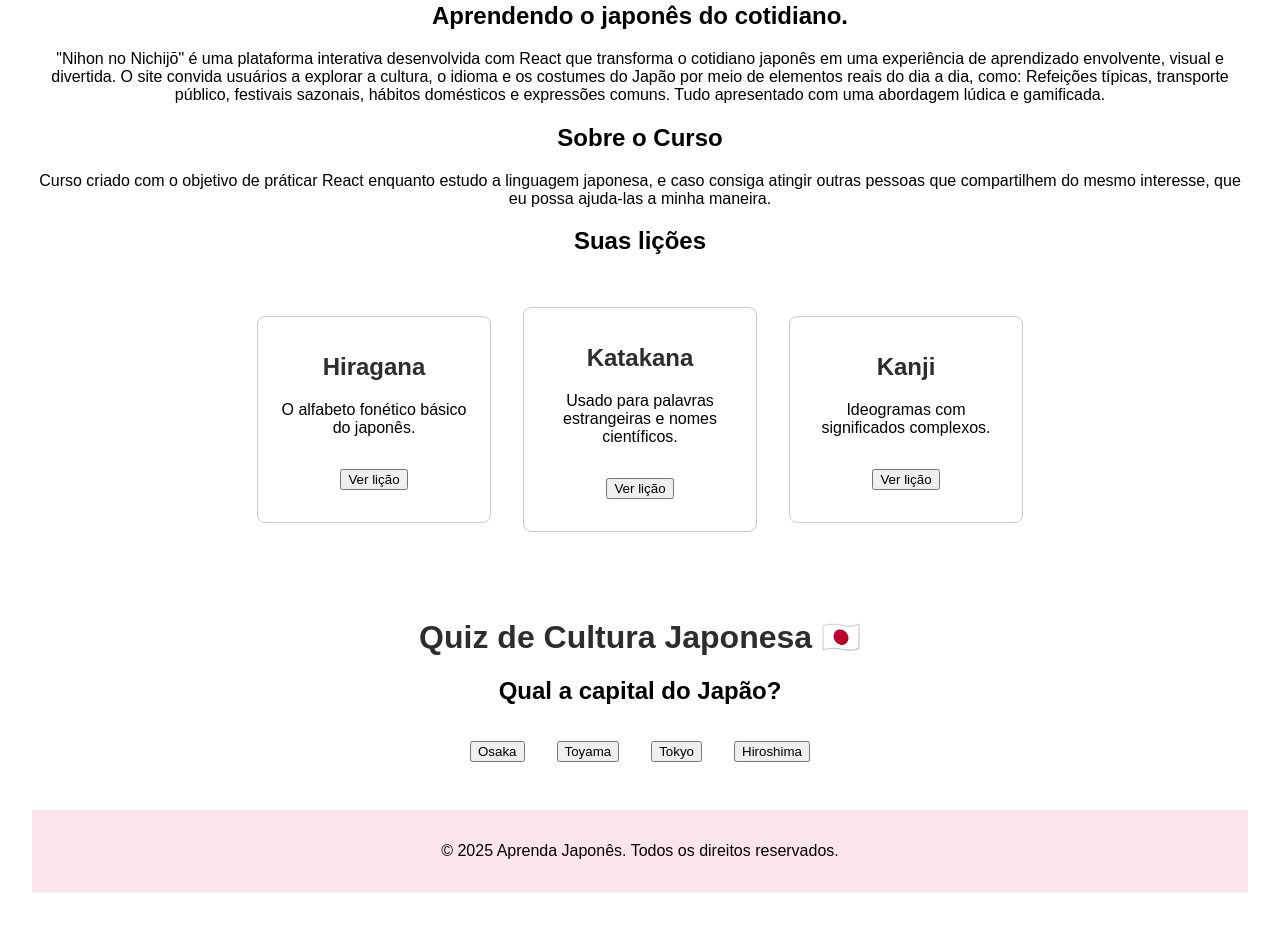
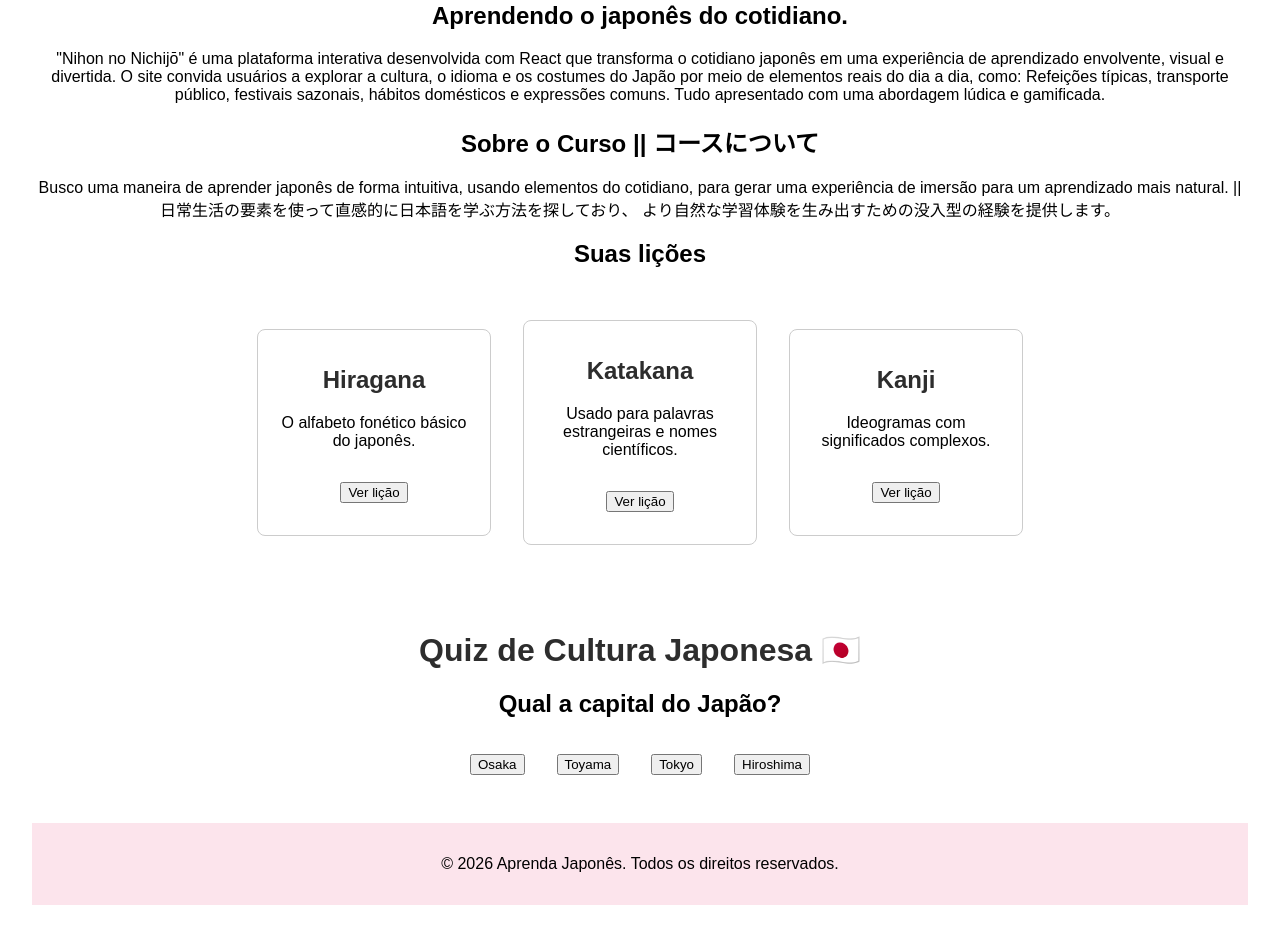
Before and after one commit to dnxpollo/japanese-lessons, a React (Create React App) app: page / in a window 1280 px wide. Shown: the part 180-1117 px from the top of the page. Built offline with nearby package versions, Linux system fonts and the light colour scheme.

Commit message:
fix(quiz):fix wording in quiz questions

```diff
--- a/src/AboutCourse.tsx
+++ b/src/AboutCourse.tsx
@@ -3,8 +3,11 @@ import React from "react";
 function AboutCourse() {
   return (
     <section>
-      <h2>Sobre o Curso</h2>
-      <p>Curso criado com o objetivo de práticar React enquanto estudo a linguagem japonesa, e caso consiga atingir outras pessoas que compartilhem do mesmo interesse, que eu possa ajuda-las a minha maneira.</p>
+      <h2>Sobre o Curso || コースについて</h2>
+      <p> Busco uma maneira de aprender japonês de forma intuitiva, usando elementos do cotidiano,
+        para gerar uma experiência de imersão para um aprendizado mais natural. || 日常生活の要素を使って直感的に日本語を学ぶ方法を探しており、
+        より自然な学習体験を生み出すための没入型の経験を提供します。
+        </p>
     </section>
   );
 }
--- a/src/Footer.tsx
+++ b/src/Footer.tsx
@@ -3,7 +3,7 @@ import React from "react";
 function Footer() {
   return (
     <footer>
-      <p>© 2025 Aprenda Japonês. Todos os direitos reservados.</p>
+      <p>© 2026 Aprenda Japonês. Todos os direitos reservados.</p>
     </footer>
   );
 }
--- a/src/data.ts
+++ b/src/data.ts
@@ -9,7 +9,7 @@ export const questions: QuestionData[] = [
   {
     question: "Qual a capital do Japão?",
     options: ["Osaka", "Toyama", "Tokyo", "Hiroshima"],
-    answer: "Tokio"
+    answer: "Toko"
   },
   {
     question: "Como falar 'eu te amo' em japonês?",
@@ -32,9 +32,9 @@ export const questions: QuestionData[] = [
     answer: "Pokemon"
   },
   {
-    question: "?",
-    options: ["Naruto", "Dragon Ball", "Pokemon", "One Piece"],
-    answer: "Pokemon"
+    question: "O que é o Matsuri?",
+    options: ["Fogo", "Comida tipica", "Festival", "Marca de roupas"],
+    answer: "Festival"
   },
   {
     question: "Qual o estilo musical tradicional do Japão?",
```
Also changed, not shown: 1 other file (tests, documents, lock files or other folders).
